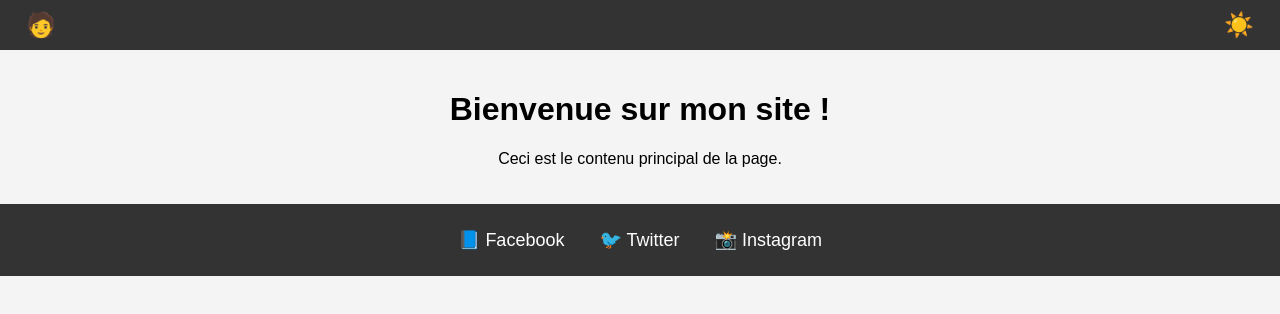
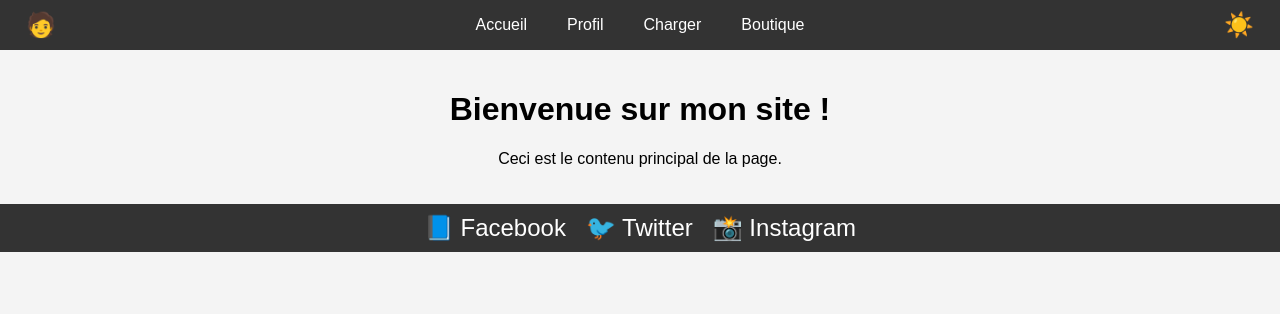
Before and after one commit to WildCodeSchool-2024-09/Js-BDX-P3-Zera, a React (Vite) app in the folder client/: page / in a window 1280 px wide. Shown: the top 314 px of the page. Built offline with nearby package versions, Linux system fonts and the light colour scheme.

Commit message:
header and footer added

```diff
--- a/client/src/App.tsx
+++ b/client/src/App.tsx
@@ -1,5 +1,5 @@
+import Footer from "../src/components/footer";
 import Header from "../src/components/header";
-import Footer from "../src/components/footer";
 import "./App.css";
 
 function App() {
--- a/client/src/components/footer.css
+++ b/client/src/components/footer.css
@@ -1,85 +1,26 @@
 .footer {
   display: flex;
-  flex-direction: column;
   justify-content: center;
   align-items: center;
-  padding: 20px;
+  padding: 10px 20px;
   background-color: #333;
   color: white;
-  position: relative;
 }
 
-.menu-button {
-  background: none;
-  border: none;
-  color: white;
-  font-size: 24px;
-  cursor: pointer;
-  transition: transform 0.2s, color 0.2s;
-  margin-bottom: 15px;
+
+.footer-nav {
+  display: flex;
+  gap: 20px;
 }
 
-.menu-button:hover {
+.footer-link {
+  color: white;
+  text-decoration: none;
+  font-size: 24px;
+  transition: color 0.2s, transform 0.2s;
+}
+
+.footer-link:hover {
+  color: #aaa;
   transform: scale(1.1);
 }
-
-.menu-nav {
-  position: absolute;
-  top: 100%;
-  left: 50%;
-  transform: translateX(-50%);
-  background-color: #444;
-  border-radius: 5px;
-  box-shadow: 0 4px 6px rgba(0, 0, 0, 0.3);
-  padding: 10px;
-  z-index: 1000;
-  display: none;
-}
-
-.menu-list {
-  list-style: none;
-  margin: 0;
-  padding: 0;
-  display: flex;
-  flex-direction: column;
-  gap: 10px;
-}
-
-.menu-link {
-  color: white;
-  text-decoration: none;
-  padding: 5px 10px;
-  border-radius: 3px;
-  transition: background-color 0.2s, color 0.2s;
-}
-
-.menu-link:hover {
-  background-color: #555;
-  color: #ddd;
-}
-
-.menu-inline {
-  display: none;
-  gap: 15px;
-  justify-content: center;
-}
-
-.menu-inline .menu-link {
-  color: white;
-  text-decoration: none;
-  font-size: 18px;
-}
-
-@media (min-width: 768px) {
-  .menu-button {
-    display: none;
-  }
-
-  .menu-inline {
-    display: flex;
-  }
-
-  .menu-nav {
-    display: none !important;
-  }
-}
--- a/client/src/components/footer.tsx
+++ b/client/src/components/footer.tsx
@@ -1,83 +1,22 @@
 import "./Footer.css";
-import { useState } from "react";
 
 function Footer() {
-  const [menuOpen, setMenuOpen] = useState(false);
-
-  const toggleMenu = () => {
-    setMenuOpen(!menuOpen);
-  };
-
   return (
     <footer className="footer">
-      <button
-        type="button"
-        onClick={toggleMenu}
-        className="menu-button"
-        aria-label="Toggle social menu"
-      >
-        ☰
-      </button>
-
-      {menuOpen && (
-        <nav className="menu-nav">
-          <ul className="menu-list">
-            <li>
-              <a
-                href="https://www.facebook.com"
-                target="_blank"
-                rel="noreferrer"
-                className="menu-link"
-              >
-                📘 Facebook
-              </a>
-            </li>
-            <li>
-              <a
-                href="https://www.twitter.com"
-                target="_blank"
-                rel="noreferrer"
-                className="menu-link"
-              >
-                🐦 Twitter
-              </a>
-            </li>
-            <li>
-              <a
-                href="https://www.instagram.com"
-                target="_blank"
-                rel="noreferrer"
-                className="menu-link"
-              >
-                📸 Instagram
-              </a>
-            </li>
-          </ul>
-        </nav>
-      )}
-      <nav className="menu-inline">
-        <a
-          href="https://www.facebook.com"
-          target="_blank"
-          rel="noreferrer"
-          className="menu-link"
-        >
+      <nav className="footer-nav">
+        <a href="#facebook"
+          className="footer-link"
+          aria-label="Facebook">
           📘 Facebook
         </a>
-        <a
-        href="https://www.twitter.com"
-        target="_blank"
-        rel="noreferrer"
-        className="menu-link"
-        >
+        <a href="#twitter"
+          className="footer-link"
+          aria-label="Twitter">
           🐦 Twitter
         </a>
-        <a
-          href="https://www.instagram.com"
-          target="_blank"
-          rel="noreferrer"
-          className="menu-link"
-        >
+        <a href="#instagram"
+          className="footer-link"
+          aria-label="Instagram">
           📸 Instagram
         </a>
       </nav>
--- a/client/src/components/header.css
+++ b/client/src/components/header.css
@@ -5,6 +5,25 @@
   padding: 10px 20px;
   background-color: #333;
   color: white;
+  position: relative;
+}
+
+.nav-buttons {
+  display: none;
+  gap: 20px;
+}
+
+.nav-link {
+  color: white;
+  text-decoration: none;
+  padding: 5px 10px;
+  border-radius: 3px;
+  transition: background-color 0.2s, color 0.2s;
+}
+
+.nav-link:hover {
+  background-color: #555;
+  color: #ddd;
 }
 
 .user-icon {
@@ -14,12 +33,59 @@
   cursor: pointer;
   color: white;
   transition: transform 0.2s, color 0.2s;
-  order: 1;
 }
 
 .user-icon:hover {
   transform: scale(1.1);
   color: #aaa;
+}
+
+.menu-button {
+  background: none;
+  border: none;
+  font-size: 24px;
+  cursor: pointer;
+  color: white;
+  display: block;
+}
+
+.menu-button:hover {
+  transform: scale(1.1);
+  color: #aaa;
+}
+
+.burger-menu {
+  position: absolute;
+  top: 100%;
+  left: 0;
+  right: 0;
+  background-color: #444;
+  border-radius: 5px;
+  box-shadow: 0 4px 6px rgba(0, 0, 0, 0.3);
+  padding: 10px;
+  z-index: 1000;
+  display: flex;
+  flex-direction: column;
+  gap: 10px;
+}
+
+.menu-list {
+  list-style: none;
+  margin: 0;
+  padding: 0;
+}
+
+.menu-link {
+  color: white;
+  text-decoration: none;
+  padding: 5px 10px;
+  border-radius: 3px;
+  transition: background-color 0.2s, color 0.2s;
+}
+
+.menu-link:hover {
+  background-color: #555;
+  color: #ddd;
 }
 
 .dark-mode-button {
@@ -29,7 +95,6 @@
   cursor: pointer;
   color: white;
   transition: transform 0.2s, color 0.2s;
-  order: 2;
 }
 
 .dark-mode-button:hover {
@@ -37,7 +102,32 @@
   color: #aaa;
 }
 
+
 body.dark-mode {
   background-color: #121212;
   color: white;
 }
+
+@media (max-width: 768px) {
+  .nav-buttons {
+    display: none;
+  }
+
+  .menu-button {
+    display: block;
+  }
+}
+
+@media (min-width: 769px) {
+  .nav-buttons {
+    display: flex;
+  }
+
+  .menu-button {
+    display: none;
+  }
+
+  .burger-menu {
+    display: none;
+  }
+}
--- a/client/src/components/header.tsx
+++ b/client/src/components/header.tsx
@@ -3,10 +3,15 @@ import "./Header.css";
 
 function Header() {
   const [darkMode, setDarkMode] = useState(false);
+  const [menuOpen, setMenuOpen] = useState(false);
 
   const toggleDarkMode = () => {
     setDarkMode(!darkMode);
     document.body.classList.toggle("dark-mode", !darkMode);
+  };
+
+  const toggleMenu = () => {
+    setMenuOpen(!menuOpen);
   };
 
   return (
@@ -14,9 +19,37 @@ function Header() {
       <button
         type="button"
         className="user-icon"
-        aria-label="Toggle profile menu">
+        aria-label="Toggle profile menu"
+      >
         🧑
       </button>
+
+      <nav className="nav-buttons">
+        <a href="#accueil" className="nav-link">Accueil</a>
+        <a href="#profil" className="nav-link">Profil</a>
+        <a href="#charger" className="nav-link">Charger</a>
+        <a href="#boutique" className="nav-link">Boutique</a>
+      </nav>
+
+      <button
+        type="button"
+        onClick={toggleMenu}
+        className={`menu-button ${menuOpen ? "open" : ""}`}
+        aria-label="Toggle navigation menu"
+      >
+        ☰
+      </button>
+
+      {menuOpen && (
+        <nav className="burger-menu">
+          <ul className="menu-list">
+            <li><a href="#accueil" className="menu-link">Accueil</a></li>
+            <li><a href="#profil" className="menu-link">Profil</a></li>
+            <li><a href="#charger" className="menu-link">Charger</a></li>
+            <li><a href="#boutique" className="menu-link">Boutique</a></li>
+          </ul>
+        </nav>
+      )}
 
       <button
         type="button"
```
